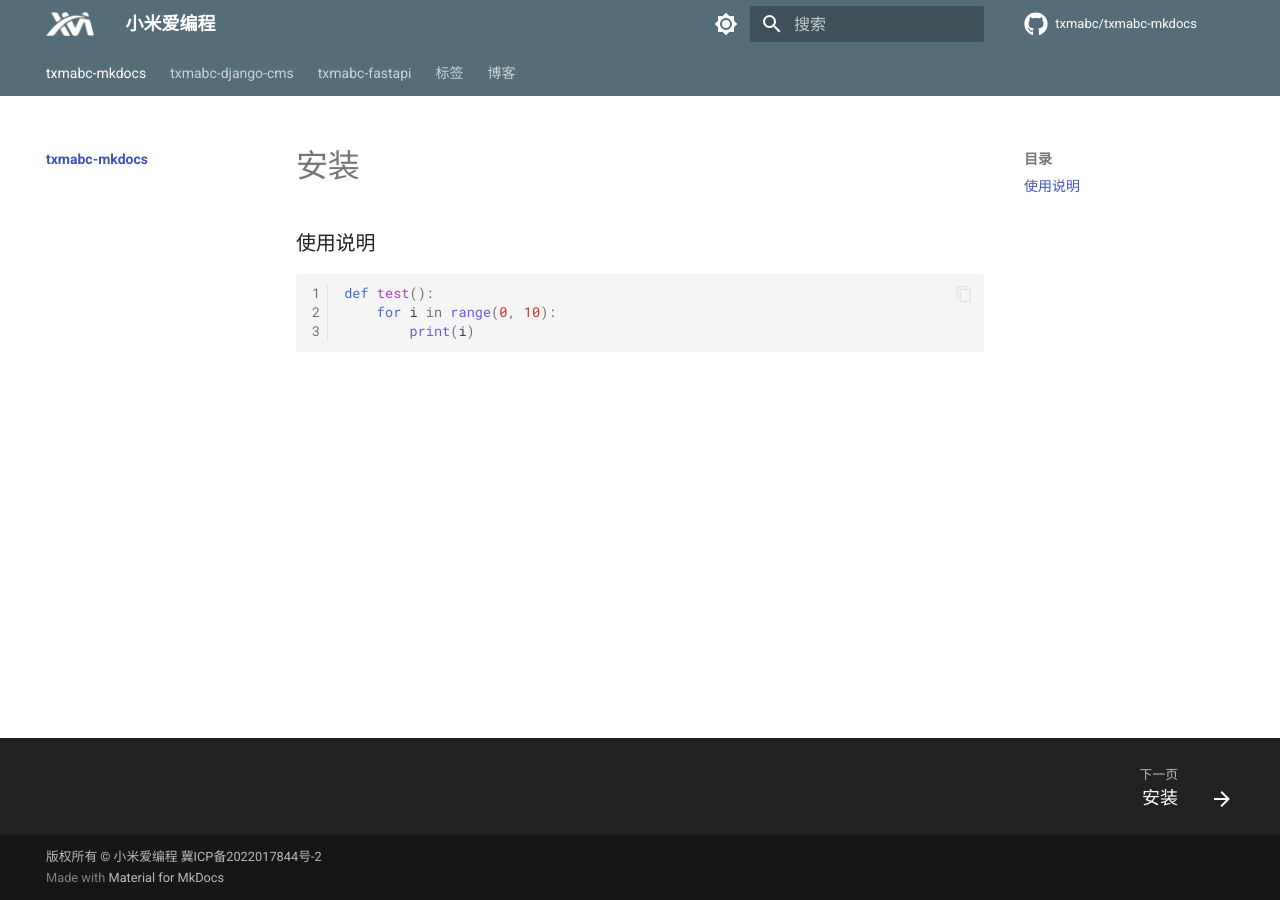
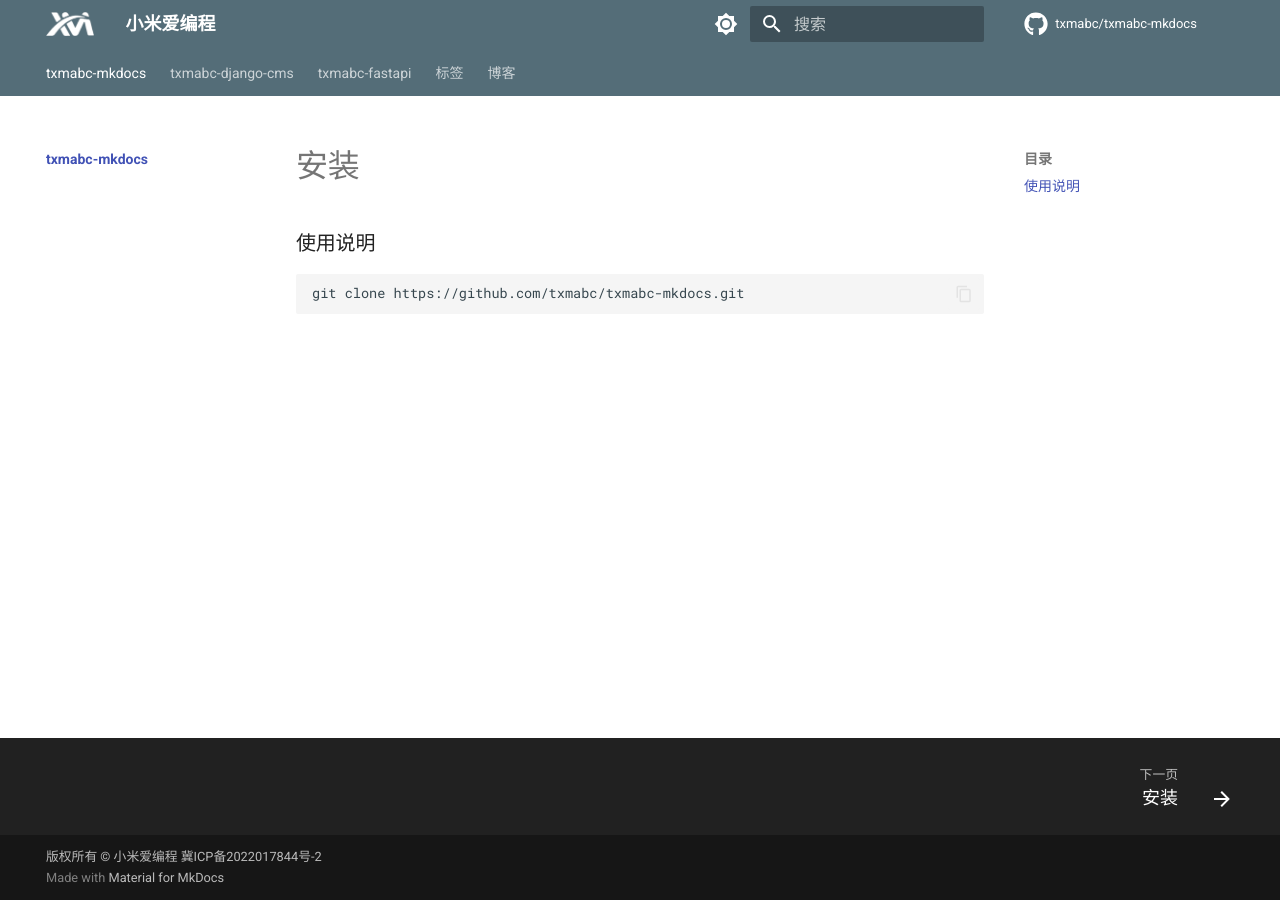
Before and after one commit to txmabc/txmabc-mkdocs, an MkDocs documentation site: the page built from docs/mkdocs/index.md, in a window 1280 px wide. Built offline with MkDocs 1.6.1 and Material for MkDocs 9.7.7, drawn with Linux system fonts in a browser that asks for light colours; comment, search, counter and statistics services are not loaded; a style sheet for code colours, icons or effects is not loaded.

Commit message:
修正部分已知问题

````diff
--- a/docs/mkdocs/index.md
+++ b/docs/mkdocs/index.md
@@ -1,9 +1,7 @@
 ### 使用说明
 
-```python title="" linenums="1"
+```github
 
-def test():
-    for i in range(0, 10):
-        print(i)
+git clone https://github.com/txmabc/txmabc-mkdocs.git
 
 ```
--- a/mkdocs.yml
+++ b/mkdocs.yml
@@ -114,7 +114,7 @@ markdown_extensions:
       permalink: true # 固定标题位置为当前位置
   - pymdownx.highlight: # 代码块高亮
       anchor_linenums: true
-      linenums: true # 显示行号
+      # linenums: true # 显示行号
       # auto_title: true # 显示编程语言名称
   - pymdownx.emoji:
       emoji_index: !!python/name:material.extensions.emoji.twemoji
````
